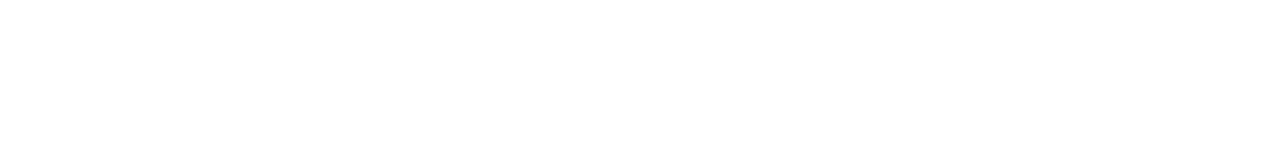
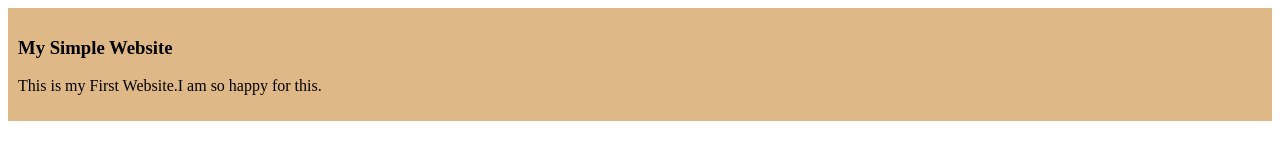
Before and after one commit to akash568873/my-simple-websites, a plain HTML site: page index.html in a window 1280 px wide. Drawn offline with Linux system fonts and the light colour scheme.

Commit message:
added the first blog

```diff
--- a/index.html
+++ b/index.html
@@ -4,8 +4,11 @@
     <meta charset="UTF-8">
     <meta name="viewport" content="width=device-width, initial-scale=1.0">
     <title>my-simple-websites</title>
+    <link rel="stylesheet" href="styels/blog.css">
 </head>
 <body>
-
+    <div><h3>My Simple Website</h3>
+        <p>This is my First Website.I am so happy for this.</p>
+    </div>
 </body>
 </html>
--- /dev/null
+++ b/styels/blog.css
@@ -0,0 +1,4 @@
+div{
+    background-color: burlywood;
+    padding: 10px;
+}
```
